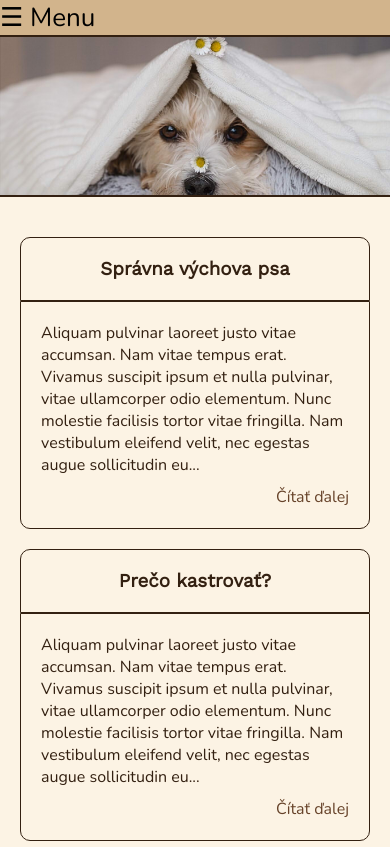
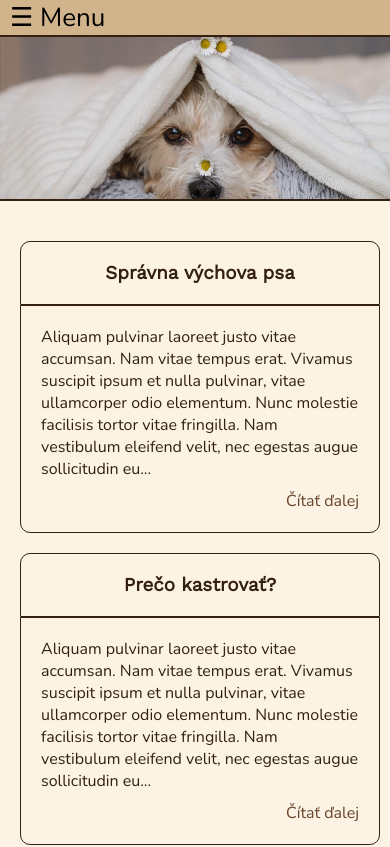
Before and after one commit to jhaganova/Projekt-Tulave-Labky, an Eleventy site: page blog.html in a window 390 px wide. Shown: the top 847 px of the page. Built offline with nearby package versions, Linux system fonts and the light colour scheme; Eleventy itself is replaced by a stand-in of ours; files that its build step writes are made by us from their sources.

Commit message:
content min width

```diff
--- a/scss/_common.scss
+++ b/scss/_common.scss
@@ -37,6 +37,7 @@ h1, h2, h3, h4 {
 
 .content {
     max-width: 1100px;
+    min-width: 400px;
     margin: auto;
 
     @media screen and (min-width: 650px) {
--- a/scss/_dogbox.scss
+++ b/scss/_dogbox.scss
@@ -14,10 +14,14 @@
 .dog__header::after {
     content: "";
     display: block;
-    width: 400px;
+    width: 200px;
     height: 1.5px;
     background-color: colors.$color-menu-bg;
     margin: 10px auto;
+
+    @media screen and (min-width: 550px) {
+        width: 400px;
+    }
 }
 
 
--- a/scss/_menu.scss
+++ b/scss/_menu.scss
@@ -37,8 +37,10 @@
     }
 
     &__toggle {
+        margin-left: 10px;
         font-size: 26px;
         cursor: pointer;
+        display: block;
 
         @media screen and (min-width: 550px) {
             display: none;
```
Also changed, not shown: css/style.css, 1 other file.
